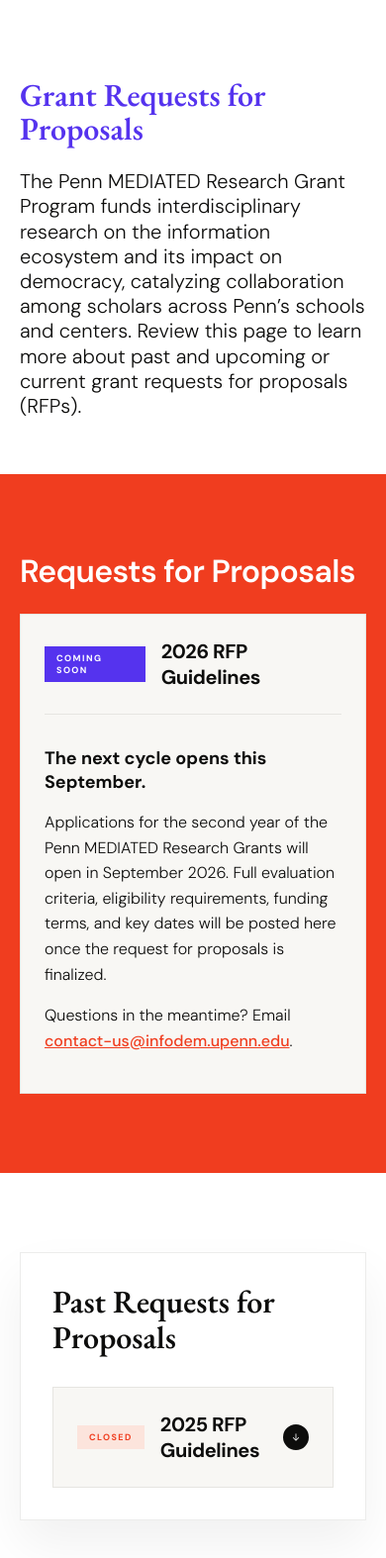
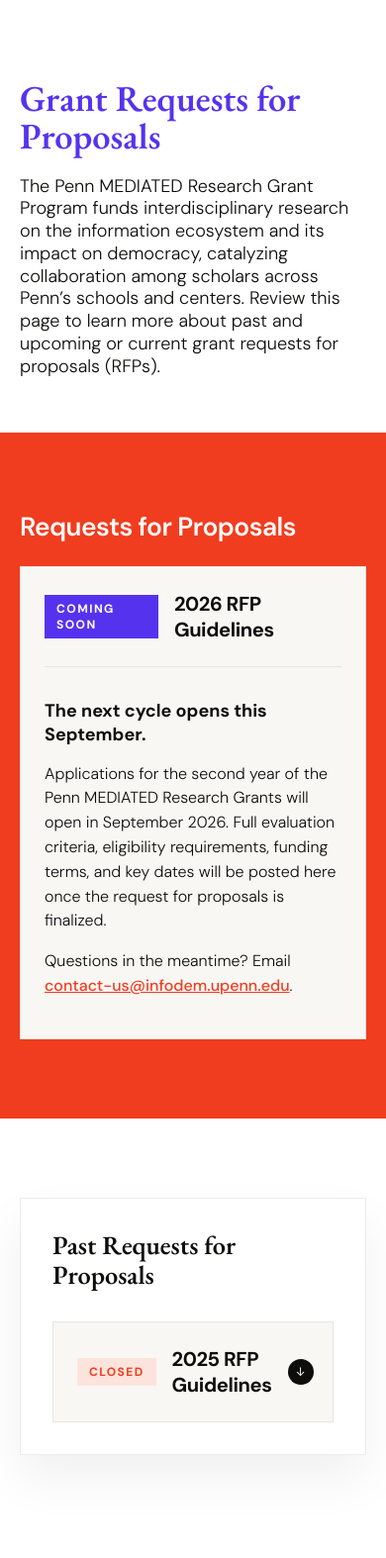
Before and after one commit to PennMEDIATED/grants-rfp, a plain HTML site: page index.html in a window 390 px wide. Shown: the whole page at 99% size. After the commit the page ends 1534 px from the top, so only its background shows below. Drawn offline with nearby package versions, Linux system fonts and the light colour scheme.

Commit message:
sizing and spacing standardization

```diff
--- a/styles.css
+++ b/styles.css
@@ -35,7 +35,25 @@
   /* ── Figma typography tokens ── */
   --f-serif: 'EB Garamond', Georgia, 'Times New Roman', serif;
   --f-sans:  'DM Sans', system-ui, -apple-system, sans-serif;
-  --f-mono:  'Courier New', Courier, monospace;
+  /* -- Type scale (sitewide -- see README) --------------------------------
+     Fluid: each clamp() interpolates between the mobile floor and the
+     desktop ceiling, so tablet needs no separate breakpoint override.
+     12px is the hard floor; nothing on the site ships smaller.         */
+  --fs-display:     clamp(36px, 22.7px + 3.70vw, 76px);
+  --fs-h1:          clamp(36px, 29.3px + 1.85vw, 56px);
+  --fs-h2:          clamp(26px, 21.3px + 1.30vw, 40px);
+  --fs-h3:          clamp(20px, 18.7px + 0.37vw, 24px);
+  --fs-lede:        clamp(18px, 17.3px + 0.19vw, 20px);
+  --fs-body:        16px;
+  --fs-small:       14px;
+  --fs-small-serif: 15px;   /* EB Garamond runs ~1px small beside DM Sans */
+  --fs-micro:       12px;   /* uppercase labels, tags, meta -- the floor */
+
+  --lh-display: 1.05;
+  --lh-heading: 1.15;
+  --lh-lede:    1.26;
+  --lh-title:   1.3;
+  --lh-body:    1.55;
 
   /* ── Page layout ── */
   --max-w: 1440px;
@@ -53,7 +71,7 @@
    Reset
    ============================================================================= */
 *, *::before, *::after { box-sizing: border-box; margin: 0; padding: 0; }
-html { font-size: 16px; scroll-behavior: smooth; }
+html { scroll-behavior: smooth; }
 body {
   font-family: var(--f-sans);
   color: var(--c-dark);
@@ -93,11 +111,11 @@
 
 .intro__title {
   font-family: var(--f-serif);
-  font-size: 48px;
+  font-size: var(--fs-h1);
   font-weight: 600;
-  line-height: 1.05;
+  line-height: var(--lh-display);
   color: var(--c-accent);
-  margin-bottom: var(--space-300);
+  margin-bottom: var(--space-250);
 }
 
 .intro__body {
@@ -109,9 +127,9 @@
 
 .intro__body p {
   font-family: var(--f-sans);
-  font-size: 20px;
+  font-size: var(--fs-lede);
   font-weight: 300;
-  line-height: 25.2px;
+  line-height: var(--lh-lede);
   color: var(--c-dark);
 }
 
@@ -163,9 +181,9 @@
 
 .rfp-archive__past-title {
   font-family: var(--f-serif);
-  font-size: 40px;
+  font-size: var(--fs-h2);
   font-weight: 600;
-  line-height: 1.1;
+  line-height: var(--lh-heading);
   color: var(--c-dark);
   margin-bottom: var(--space-400);
 }
@@ -176,7 +194,6 @@
 
 @media (max-width: 900px) {
   .rfp-archive__past { padding: var(--space-400); }
-  .rfp-archive__past-title { font-size: 32px; }
 }
 
 /* Sans-serif, not serif — matches the sitewide section-heading pattern
@@ -190,10 +207,10 @@
    headings like /grants' .rfp__title. */
 .rfp-archive__title {
   font-family: var(--f-sans);
-  font-size: 40px;
+  font-size: var(--fs-h2);
   font-weight: 600;
   letter-spacing: -0.02em;
-  line-height: 1.15;
+  line-height: var(--lh-heading);
   color: var(--c-white);
   margin-bottom: var(--space-300);
 }
@@ -219,7 +236,7 @@
 
 .rfp-archive__summary-title {
   font-family: var(--f-sans);
-  font-size: 24px;
+  font-size: var(--fs-h3);
   font-weight: 700;
   letter-spacing: -0.02em;
   color: var(--c-dark);
@@ -244,7 +261,7 @@
   border-radius: 50%;
   background: var(--c-dark);
   color: var(--c-white);
-  font-size: 10px;
+  font-size: var(--fs-micro);
   line-height: 1;
   transform: rotate(135deg);
   transition: transform 0.2s ease;
@@ -287,7 +304,7 @@
 
 .rfp-archive__subhead {
   font-family: var(--f-sans);
-  font-size: 18px;
+  font-size: var(--fs-lede);
   font-weight: 700;
   color: var(--c-dark);
   margin-top: var(--space-800);
@@ -304,7 +321,7 @@
   display: inline-flex;
   align-items: center;
   font-family: var(--f-sans);
-  font-size: 9px;
+  font-size: var(--fs-micro);
   font-weight: 700;
   letter-spacing: 1.44px;
   text-transform: uppercase;
@@ -318,9 +335,9 @@
 
 .rfp__text {
   font-family: var(--f-sans);
-  font-size: 16px;
+  font-size: var(--fs-body);
   font-weight: 300;
-  line-height: 1.6;
+  line-height: var(--lh-body);
   color: var(--c-dark);
   margin-bottom: var(--space-200);
 }
@@ -356,16 +373,16 @@
   flex-shrink: 0;
   min-width: 24px;
   font-family: var(--f-sans);
-  font-size: 16px;
+  font-size: var(--fs-body);
   font-weight: 800;
   color: var(--c-red);
 }
 
 .criteria-list p {
   font-family: var(--f-sans);
-  font-size: 16px;
+  font-size: var(--fs-body);
   font-weight: 300;
-  line-height: 1.6;
+  line-height: var(--lh-body);
   color: var(--c-dark);
 }
 
@@ -390,7 +407,7 @@
 
 .secondary-goals__item h4 {
   font-family: var(--f-sans);
-  font-size: 16px;
+  font-size: var(--fs-body);
   font-weight: 700;
   color: var(--c-dark);
   margin-bottom: var(--space-100);
@@ -398,9 +415,9 @@
 
 .secondary-goals__item p {
   font-family: var(--f-sans);
-  font-size: 14px;
+  font-size: var(--fs-small);
   font-weight: 300;
-  line-height: 1.6;
+  line-height: var(--lh-body);
   color: var(--c-dark);
 }
 
@@ -460,7 +477,7 @@
 
 .spec-list__label {
   font-family: var(--f-sans);
-  font-size: 9px;
+  font-size: var(--fs-micro);
   font-weight: 700;
   letter-spacing: 1.8px;
   text-transform: uppercase;
@@ -471,9 +488,9 @@
 
 .spec-list__row p {
   font-family: var(--f-sans);
-  font-size: 16px;
+  font-size: var(--fs-body);
   font-weight: 300;
-  line-height: 1.6;
+  line-height: var(--lh-body);
   color: var(--c-dark);
 }
 
@@ -491,7 +508,7 @@
 
 .dates-row__label {
   font-family: var(--f-sans);
-  font-size: 11px;
+  font-size: var(--fs-micro);
   font-weight: 500;
   letter-spacing: 1.2px;
   text-transform: uppercase;
@@ -502,7 +519,7 @@
 
 .dates-row__value {
   font-family: var(--f-sans);
-  font-size: 15px;
+  font-size: var(--fs-body);
   font-weight: 600;
   color: var(--c-dark);
 }
@@ -524,24 +541,20 @@
   flex-shrink: 0;
   min-width: 24px;
   font-family: var(--f-sans);
-  font-size: 16px;
+  font-size: var(--fs-body);
   font-weight: 800;
   color: var(--c-red);
 }
 
 .req-list p {
   font-family: var(--f-sans);
-  font-size: 16px;
+  font-size: var(--fs-body);
   font-weight: 300;
-  line-height: 1.6;
+  line-height: var(--lh-body);
   color: var(--c-dark);
 }
 
 @media (max-width: 640px) {
-  .intro__title { font-size: 32px; }
-  .rfp-archive__title { font-size: 32px; }
-  .rfp-archive__below-title { font-size: 32px; }
   .rfp-archive__box { padding: var(--space-300); }
-  .rfp-archive__summary-title { font-size: 20px; }
   .dates-row { flex-direction: column; gap: var(--space-300); }
 }
```
Also changed, not shown: 1 other file.
